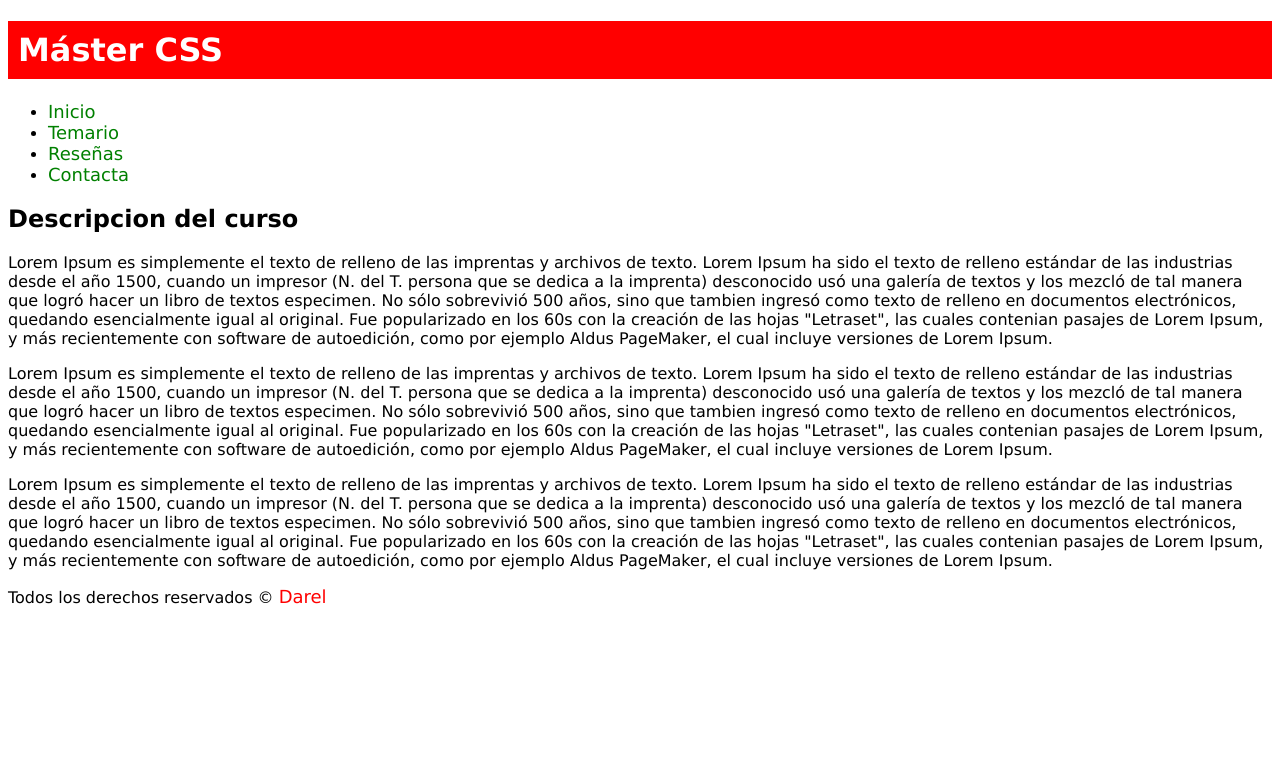
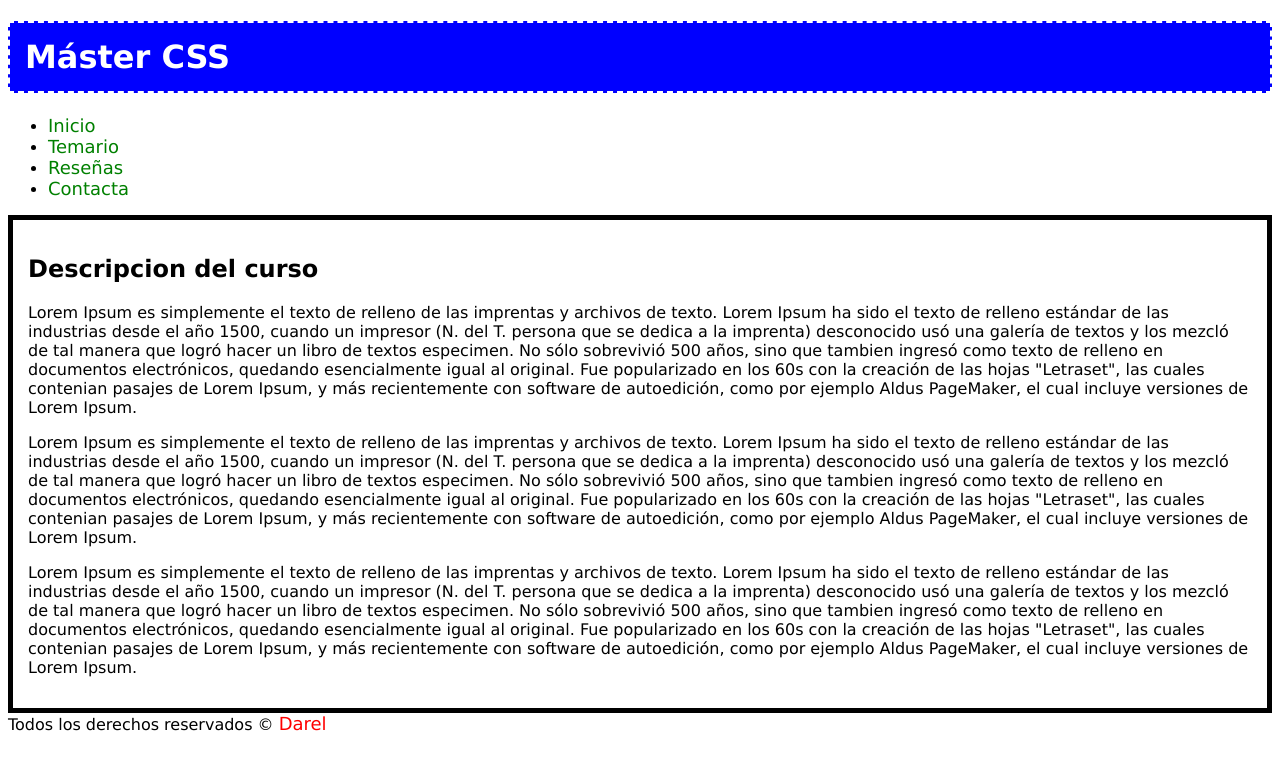
Before and after one commit to DarelShroo/master-en-css-responsive-sass-flexbox-grid-y-boostrap-4, a plain HTML site: page index.html in a window 1280 px wide. Drawn offline with Linux system fonts and the light colour scheme.

Commit message:
Selectores de ID

```diff
--- a/index.css
+++ b/index.css
@@ -26,6 +26,16 @@
   }
 
   /*Selector de id*/
+  #descripcion,
+  #titulo {
+    border: 5px solid black;
+    padding: 15px;
+  }
+
+  #titulo {
+    background: blue;
+    border: 2px dashed white;
+  }
 
   /**Selector de clase*/
 
--- a/index.html
+++ b/index.html
@@ -7,7 +7,7 @@
     <link rel="stylesheet" type="text/css" href="./index.css">
 </head>
 <body>
-    <h1>Máster CSS</h1>
+    <h1 id="titulo">Máster CSS</h1>
     <ul>
         <li><a href="#">Inicio</a></li>
         <li><a href="#">Temario</a></li>
```
